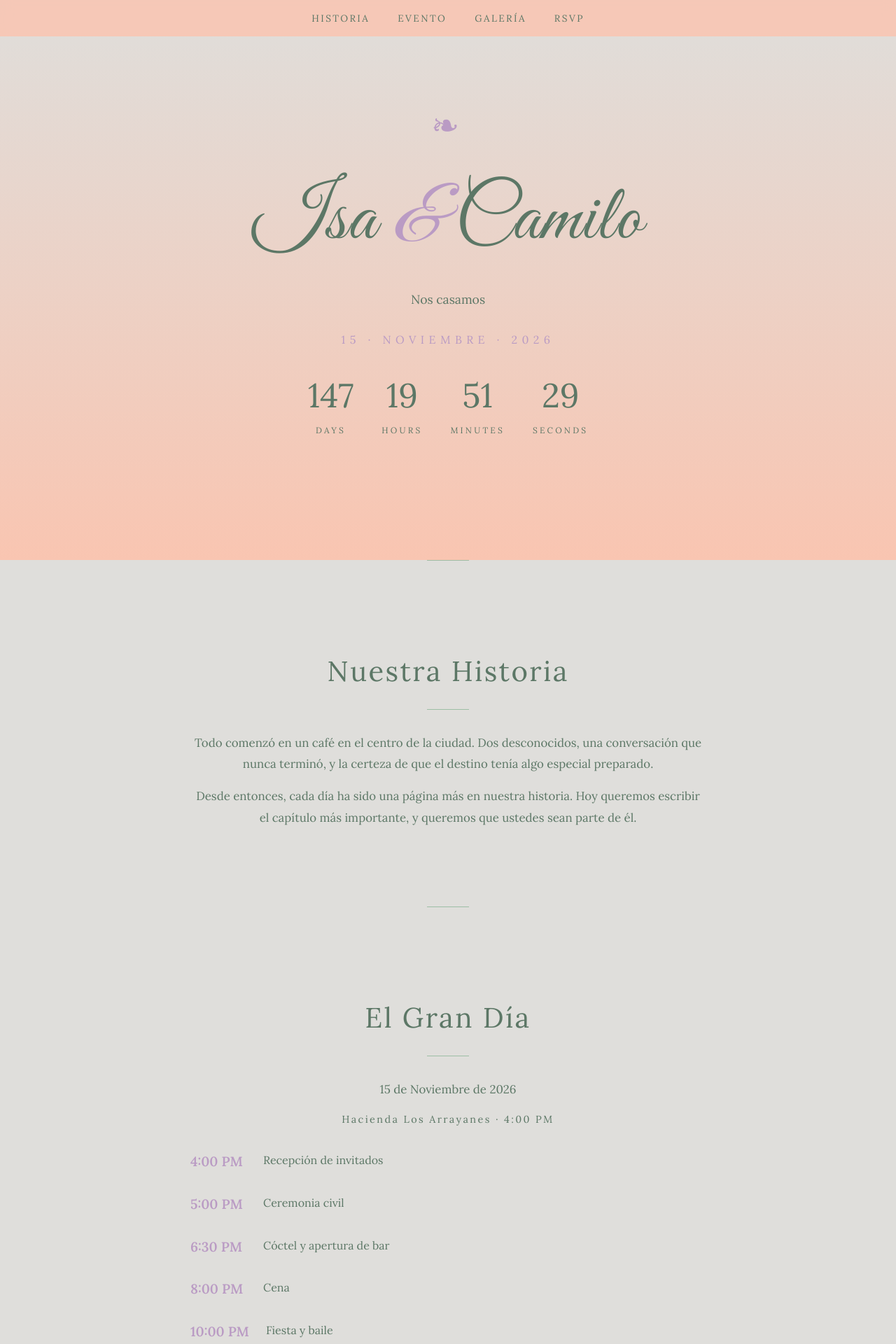
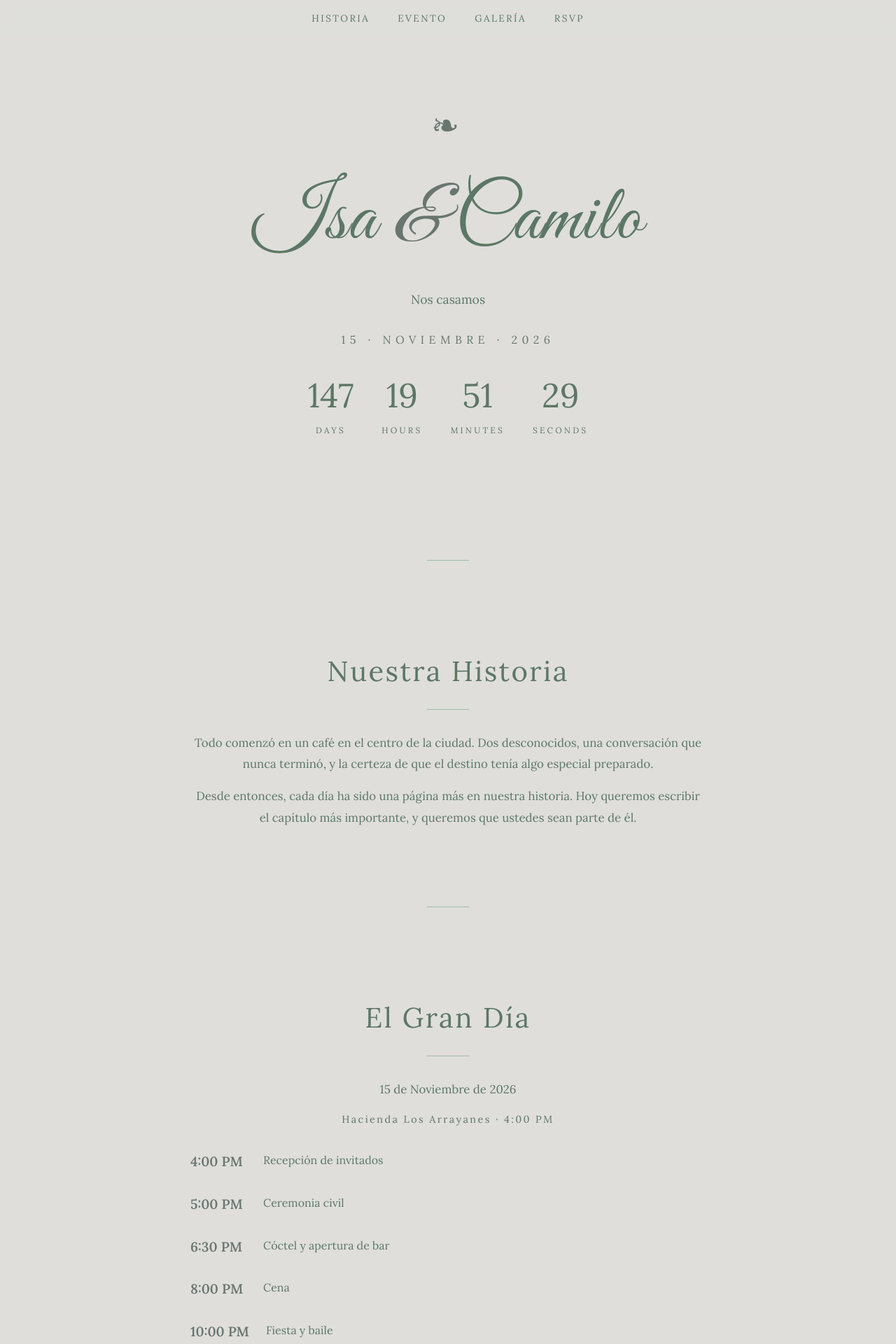
Before and after one commit to icristinahincapie-pantone/Isa-Camilo-React, a React (Vite) app: page / in a window 1280 px wide. Shown: the top 1920 px of the page at 70% size. Built offline with nearby package versions, Linux system fonts and the light colour scheme.

Commit message:
fix: replace all lilac accent (#ba9bc4) texts with #697670

```diff
--- a/src/App.css
+++ b/src/App.css
@@ -6,12 +6,12 @@
   justify-content: center;
   text-align: center;
   padding: 2rem;
-  background: linear-gradient(180deg, var(--light) 0%, var(--warm) 100%);
+  background: var(--light);
 }
 
 .hero-decoration {
   font-size: 3rem;
-  color: var(--accent);
+  color: #697670;
   margin-bottom: 1rem;
   letter-spacing: 0.5rem;
 }
@@ -27,14 +27,14 @@
 
 .hero .ampersand {
   font-style: italic;
-  color: var(--accent);
+  color: #697670;
 }
 
 .hero .date {
   font-size: 1rem;
   text-transform: uppercase;
   letter-spacing: 0.4rem;
-  color: var(--accent);
+  color: #697670;
   margin-top: 2rem;
 }
 
@@ -53,7 +53,7 @@
   display: flex;
   justify-content: center;
   gap: 2.5rem;
-  background: rgba(249, 197, 177, 0.85);
+  background: rgba(223, 222, 219, 0.85);
   backdrop-filter: blur(8px);
   z-index: 100;
 }
@@ -69,7 +69,7 @@
 }
 
 .nav a:hover {
-  color: var(--accent);
+  color: #697670;
 }
 
 .section {
@@ -118,7 +118,7 @@
 .timeline-time {
   font-family: 'Lora', serif;
   font-size: 1.2rem;
-  color: var(--accent);
+  color: #697670;
   min-width: 80px;
   font-weight: 600;
 }
@@ -156,9 +156,9 @@
 .rsvp-btn {
   display: inline-block;
   padding: 1rem 3rem;
-  border: 1px solid var(--accent);
+  border: 1px solid #697670;
   background: transparent;
-  color: var(--accent);
+  color: #697670;
   font-family: 'Lora', serif;
   font-size: 0.85rem;
   letter-spacing: 0.2rem;
@@ -199,6 +199,8 @@
   .fan-card { width: 320px; }
 }
 
+
+
 footer {
   text-align: center;
   padding: 3rem 2rem;
```
